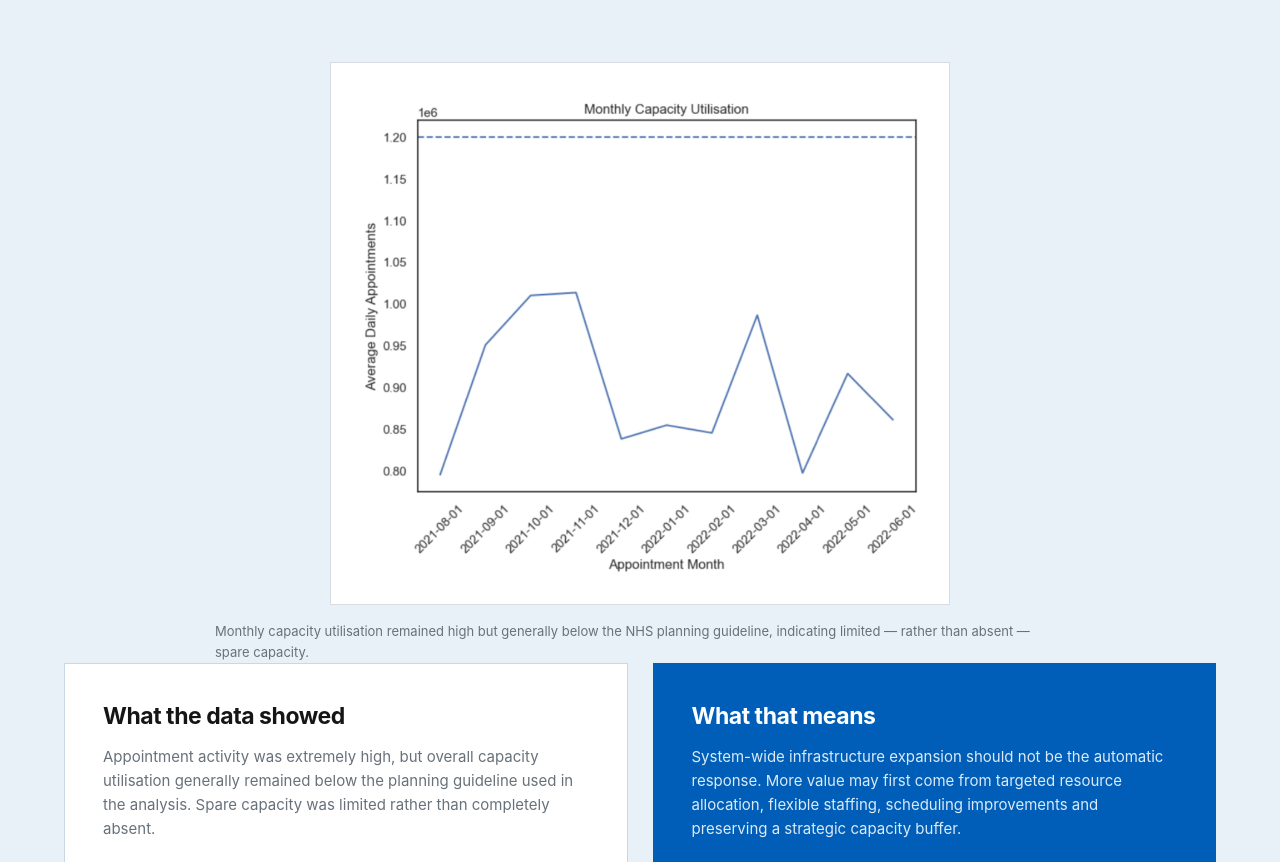
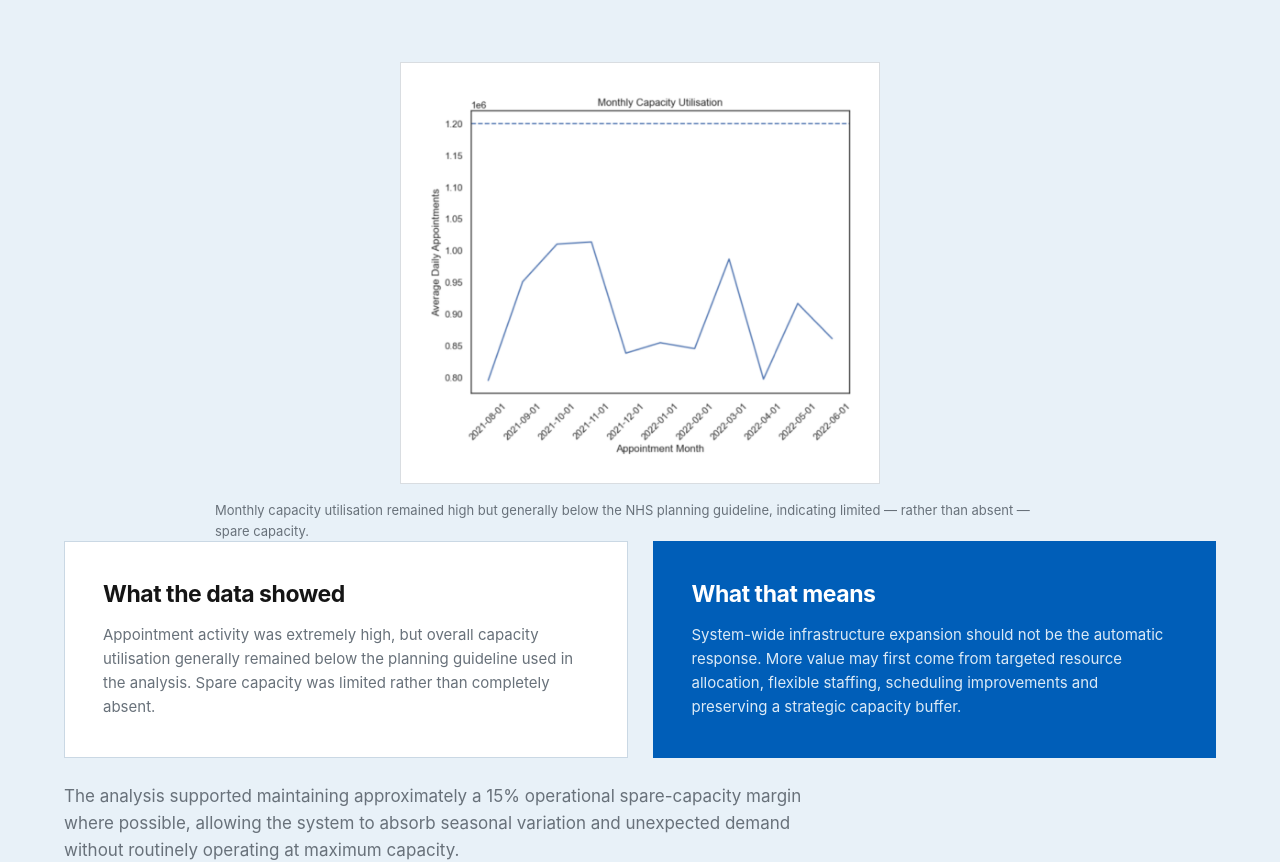
Before and after one commit to LliliiaMykhieieva/LliliiaMykhieieva.github.io, a plain HTML site: page nhs.html in a window 1280 px wide. Shown: the part 5758-6620 px from the top of the page. Drawn offline with Linux system fonts and the light colour scheme.

Commit message:
Update nhs.html

```diff
--- a/nhs.html
+++ b/nhs.html
@@ -1332,7 +1332,7 @@
 
       </div>
 
-<div class="case-image" style="max-width: 620px; margin: 35px auto 0;">
+<div class="case-image" style="max-width: 480px; margin: 35px auto 0;">
 
   <img
     src="nhs-capacity-utilisation.png"
```
